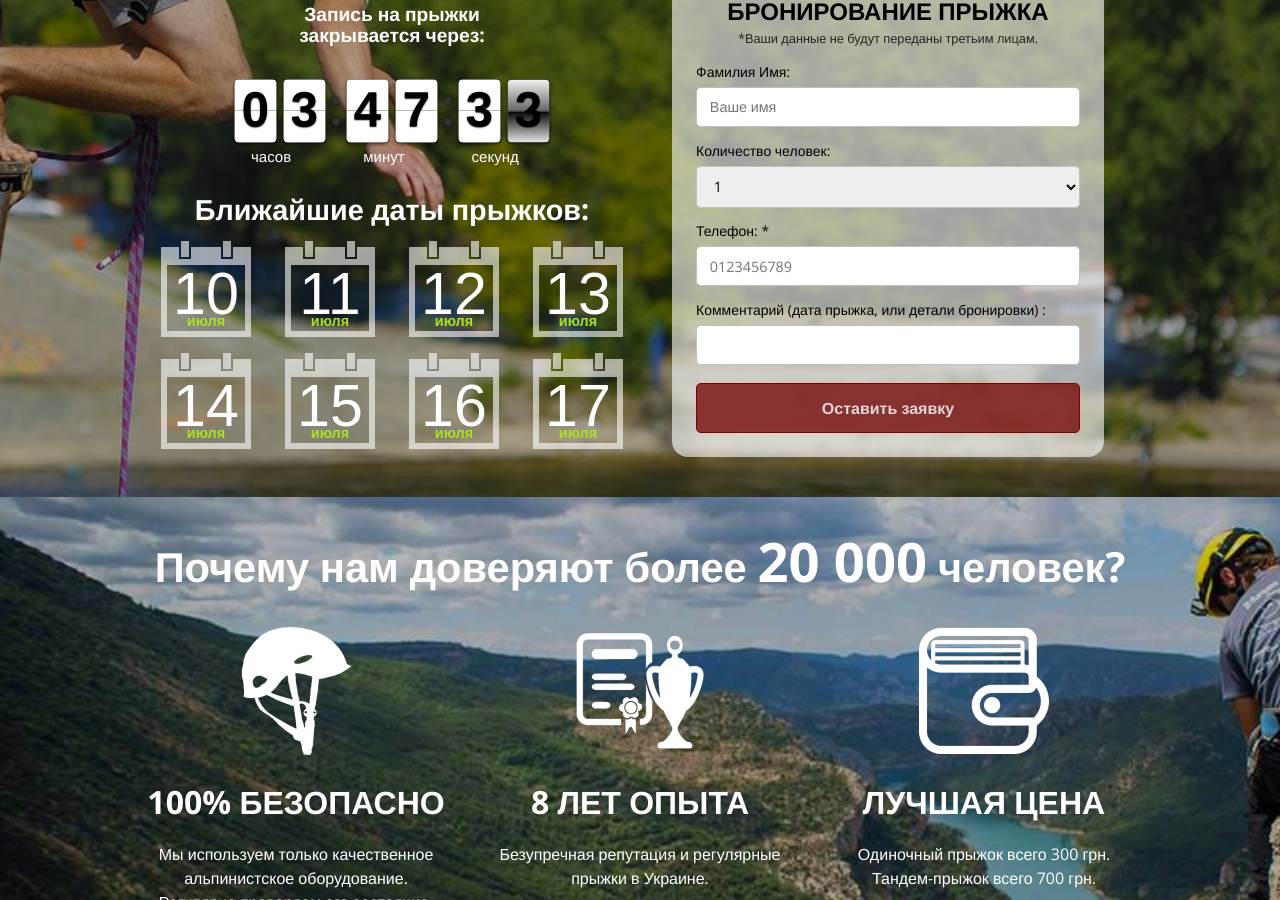
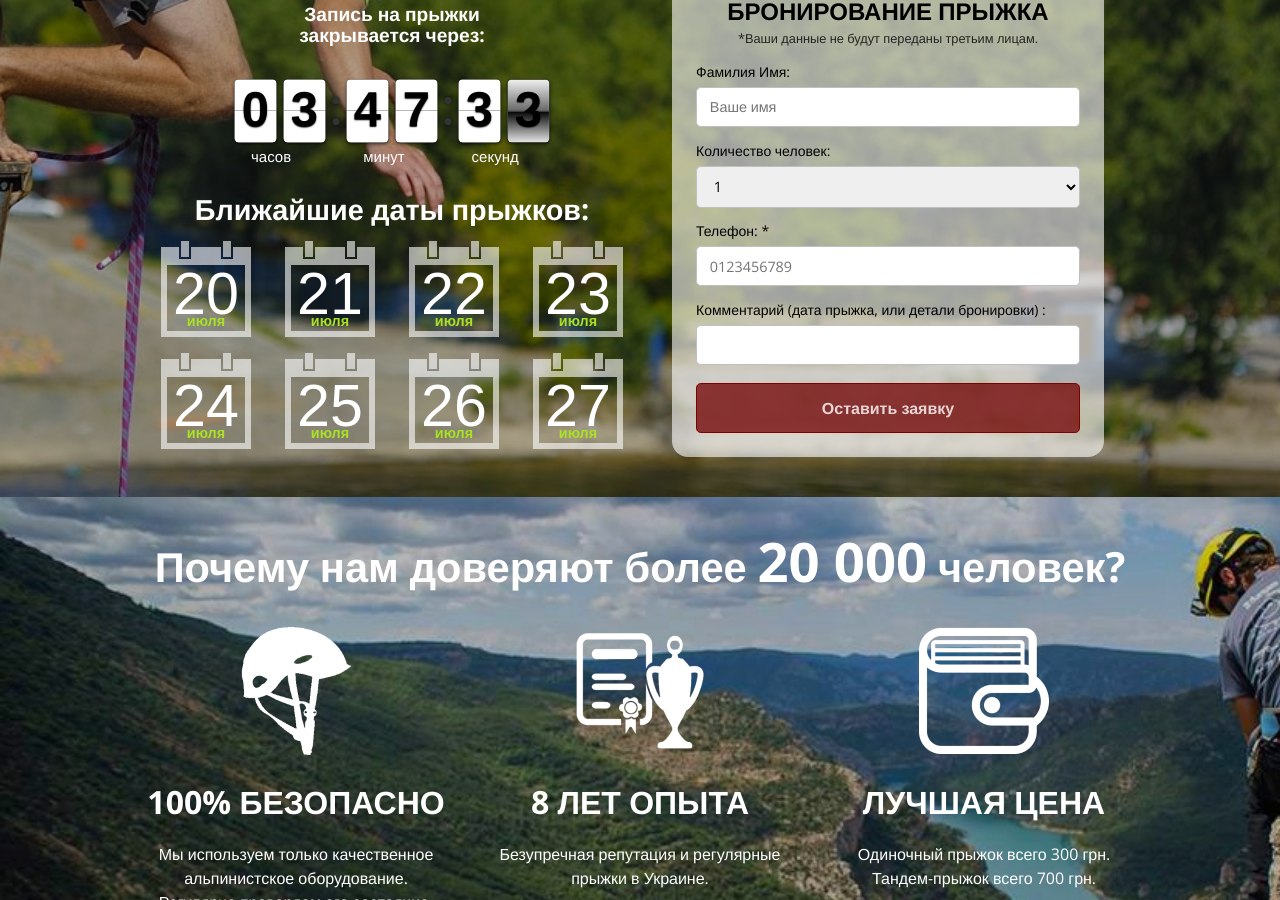
Before and after one commit to Andreyfilko/go-jump, a Jekyll site: the page built from index.md, in a window 1280 px wide and 900 px high, scrolled down 435 px. Built offline with Jekyll 4.4.1, drawn with Linux system fonts in a browser that asks for light colours; some web fonts are replaced; some of the changed text lies outside the part shown.

Commit message:
Update _config.yml
19.07.2021 поменял даты прыжков 23:12

```diff
--- a/_config.yml
+++ b/_config.yml
@@ -35,11 +35,11 @@
 theme: jekyll-theme-cayman
 
 dates:
-  - 2021-07-10
-  - 2021-07-11
-  - 2021-07-12
-  - 2021-07-13
-  - 2021-07-14
-  - 2021-07-15
-  - 2021-07-16
-  - 2021-07-17
+  - 2021-07-20
+  - 2021-07-21
+  - 2021-07-22
+  - 2021-07-23
+  - 2021-07-24
+  - 2021-07-25
+  - 2021-07-26
+  - 2021-07-27
```
